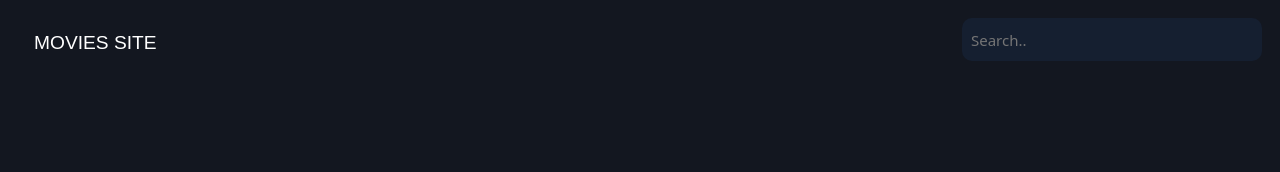
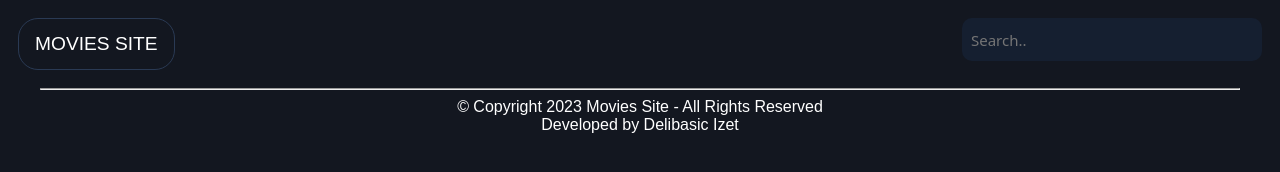
Before and after one commit to IzetDelibasic/film-seeker, a plain HTML site: page index.html in a window 1280 px wide. Drawn offline with Linux system fonts and the light colour scheme; no server answers.

Commit message:
Update - 27.08.2023.

```diff
--- a/index.html
+++ b/index.html
@@ -29,6 +29,12 @@
             </div>
         </div> -->
     </section>
+    <div class="footer">
+        <hr>
+        <a href="">© Copyright 2023 Movies Site - All Rights Reserved</a>
+        <br>
+        <a href="">Developed by Delibasic Izet</a>
+    </div>
 </body>
 
 <script src="script.js"></script>
--- a/style.css
+++ b/style.css
@@ -27,6 +27,8 @@ h3{
     text-decoration: none;
     font-size: 1.2rem;
     text-transform: uppercase;
+    border: 1px solid #2a3a54;
+    border-radius: 20px;
 }
 
 .topnav .search-container{
@@ -70,3 +72,17 @@ input{
     text-align: center;
     background-color: #151f30;
 }
+
+.footer{
+    text-align: center;
+}
+
+.footer a{
+    text-align: center;
+    text-decoration: none;
+    color: white;
+}
+
+.footer hr{
+    width: 95%;
+}
```
